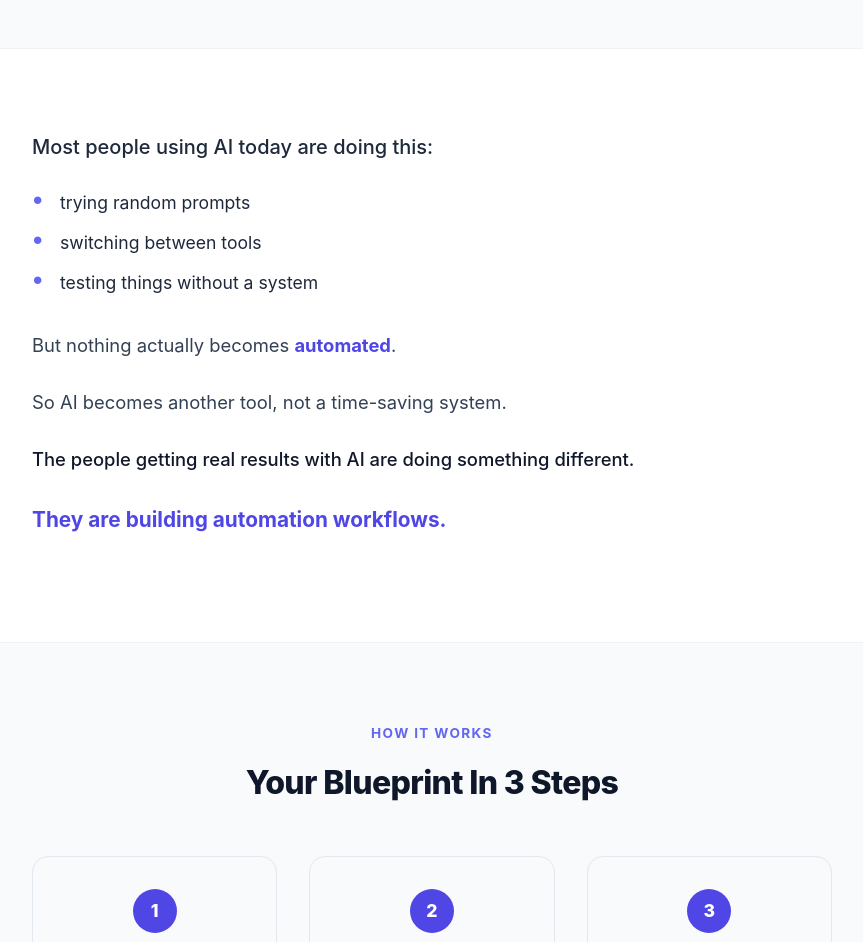
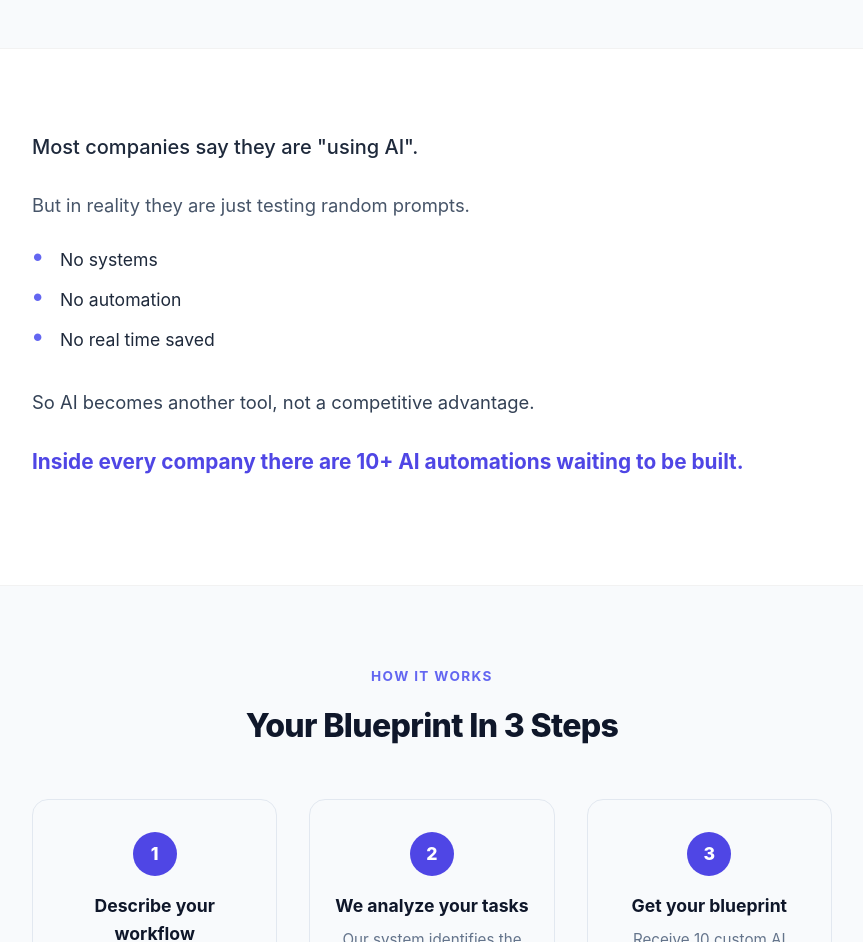
Before and after one commit to raunaksharan/aiin60s, a website: page index.html in a window 1280 px wide. Shown: the part 1080-2022 px from the top of the page, without its empty margins (208-1071 px from the left). Drawn offline with Linux system fonts and the light colour scheme.

Commit message:
fix ad-to-landing message mismatch to reduce bounce rate
hero now mirrors ad headline exactly: 'Your Company Probably Has 10 AI
Automations Waiting To Be Built' instead of 'Hidden In Your Daily Work'

problem section copy now matches ad body copy word-for-word so visitor
feels continuity from ad click to landing page

Co-Authored-By: Claude Sonnet 4.6 <noreply@anthropic.com>

```diff
--- a/index.html
+++ b/index.html
@@ -310,15 +310,15 @@
   <!-- HERO SECTION -->
   <div class="landing-hero" style="min-height: auto; padding: 6rem 2rem 4rem;">
     <div class="landing-hero-inner" style="max-width: 900px;">
-      <h1 class="landing-h1">Find The <span class="gradient-text">10 AI Automations</span> Hidden In Your Daily Work</h1>
-      <p class="landing-subheading" style="font-size: 1.25rem;">Tell us how you work and we generate a <span class="highlight">personalized AI automation blueprint</span> in 3 minutes — with time saved and revenue impact for each.</p>
+      <h1 class="landing-h1">Your Company Probably Has <span class="gradient-text">10 AI Automations</span> Waiting To Be Built</h1>
+      <p class="landing-subheading" style="font-size: 1.25rem;">Describe your business and we generate <span class="highlight">10 AI prompts</span> + <span class="highlight">5 agent blueprints</span> — with time saved and revenue impact for each automation.</p>
 
       <a href="https://rzp.io/rzp/hp460Ak" target="_blank" rel="noopener" class="buy-btn"
         style="padding: 1.25rem 3rem; font-size: 1.1rem; display: inline-block; margin-top: 1rem;">
         Find My Automations →
       </a>
       <p class="buy-note" style="margin-top: 1rem; font-size: 0.95rem;">No technical skills required &nbsp;·&nbsp; Takes less than 3 minutes</p>
-      <p style="margin-top: 2rem; font-size: 1rem; color: #64748b; font-style: italic;">Most professionals can automate <strong style="color: #4f46e5;">10–15 hours of work per week</strong> with AI.</p>
+      <p style="margin-top: 2rem; font-size: 1rem; color: #64748b; font-style: italic;">Most companies can automate <strong style="color: #4f46e5;">10–15 hours of work per week</strong> with AI.</p>
       <p style="margin-top: 0.75rem; font-size: 0.9rem; color: #94a3b8;">Used by founders, operators, and consultants</p>
     </div>
   </div>
@@ -343,16 +343,15 @@
   <!-- PROBLEM SECTION -->
   <div class="section-light">
     <div class="max-w-3xl">
-      <p class="p-body" style="font-size: 1.25rem; color: #1e293b; font-weight: 500;">Most people using AI today are doing this:</p>
+      <p class="p-body" style="font-size: 1.25rem; color: #1e293b; font-weight: 500;">Most companies say they are "using AI".</p>
+      <p class="p-body" style="color: #475569;">But in reality they are just testing random prompts.</p>
       <ul class="bullet-list" style="margin-bottom: 2rem;">
-        <li>trying random prompts</li>
-        <li>switching between tools</li>
-        <li>testing things without a system</li>
+        <li>No systems</li>
+        <li>No automation</li>
+        <li>No real time saved</li>
       </ul>
-      <p class="p-body">But nothing actually becomes <span class="highlight">automated</span>.</p>
-      <p class="p-body">So AI becomes another tool, not a time-saving system.</p>
-      <p class="p-body" style="color: #0f172a; font-weight: 500;">The people getting real results with AI are doing something different.</p>
-      <p class="p-body" style="color: #4f46e5; font-weight: 700; font-size: 1.3rem;">They are building <span class="highlight">automation workflows</span>.</p>
+      <p class="p-body">So AI becomes another tool, not a competitive advantage.</p>
+      <p class="p-body" style="color: #4f46e5; font-weight: 700; font-size: 1.3rem;">Inside every company there are <span class="highlight">10+ AI automations</span> waiting to be built.</p>
     </div>
   </div>
 
```
